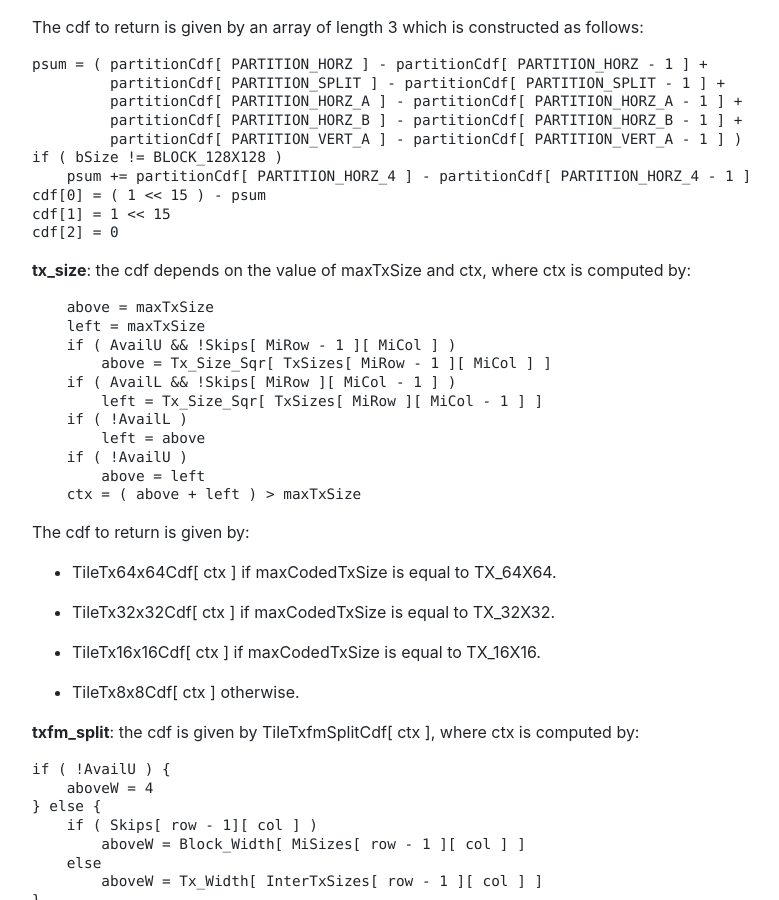
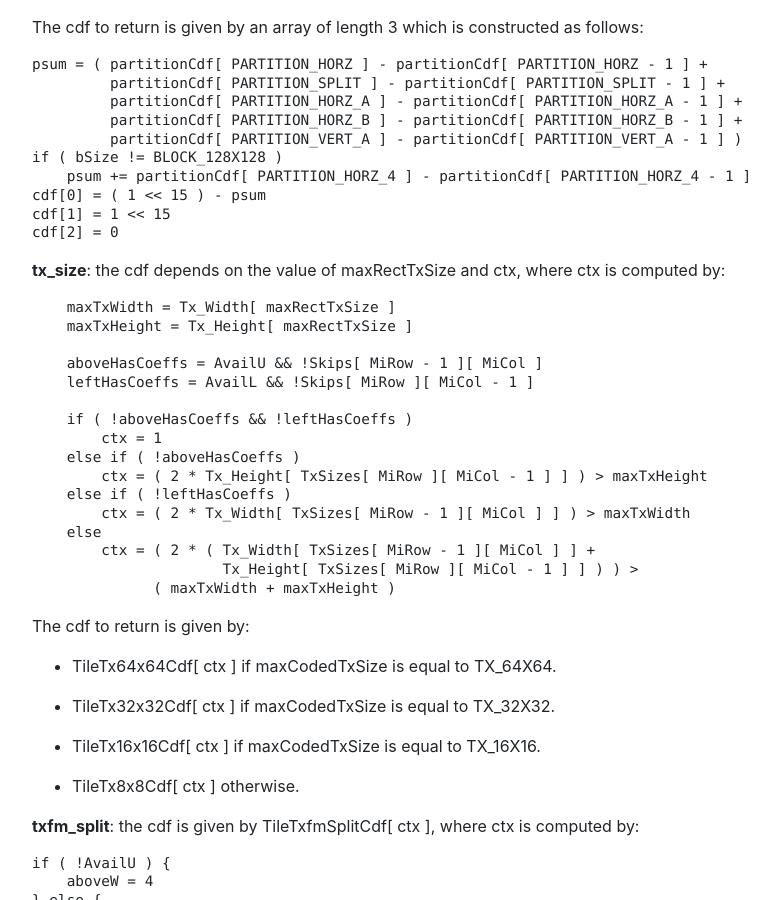
Before and after one commit to AOMediaCodec/av1-spec, a Jekyll site: the page built from 09.parsing.process.md, in a window 1280 px wide and 900 px high, scrolled down 8755 px. Shown: the whole window, without its empty margins (53-832 px from the left). Built offline with Jekyll 4.4.1, drawn with Linux system fonts in a browser that asks for light colours; nearby versions of some CDN libraries; our own code applies the rules of GitHub Pages for plain Markdown files.

Commit message:
Changes to intra tx size decoding

```diff
--- a/09.parsing.process.md
+++ b/09.parsing.process.md
@@ -506,21 +506,26 @@ cdf[1] = 1 << 15
 cdf[2] = 0
 ~~~~~
 
-**tx_size**: the cdf depends on the value of maxTxSize and ctx,
+**tx_size**: the cdf depends on the value of maxRectTxSize and ctx,
 where ctx is computed by:
 
 ~~~~~ c
-    above = maxTxSize
-    left = maxTxSize
-    if ( AvailU && !Skips[ MiRow - 1 ][ MiCol ] )
-        above = Tx_Size_Sqr[ TxSizes[ MiRow - 1 ][ MiCol ] ]
-    if ( AvailL && !Skips[ MiRow ][ MiCol - 1 ] )
-        left = Tx_Size_Sqr[ TxSizes[ MiRow ][ MiCol - 1 ] ]
-    if ( !AvailL )
-        left = above
-    if ( !AvailU )
-        above = left
-    ctx = ( above + left ) > maxTxSize
+    maxTxWidth = Tx_Width[ maxRectTxSize ]
+    maxTxHeight = Tx_Height[ maxRectTxSize ]
+
+    aboveHasCoeffs = AvailU && !Skips[ MiRow - 1 ][ MiCol ]
+    leftHasCoeffs = AvailL && !Skips[ MiRow ][ MiCol - 1 ]
+
+    if ( !aboveHasCoeffs && !leftHasCoeffs )
+        ctx = 1
+    else if ( !aboveHasCoeffs )
+        ctx = ( 2 * Tx_Height[ TxSizes[ MiRow ][ MiCol - 1 ] ] ) > maxTxHeight
+    else if ( !leftHasCoeffs )
+        ctx = ( 2 * Tx_Width[ TxSizes[ MiRow - 1 ][ MiCol ] ] ) > maxTxWidth
+    else
+        ctx = ( 2 * ( Tx_Width[ TxSizes[ MiRow - 1 ][ MiCol ] ] +
+                      Tx_Height[ TxSizes[ MiRow ][ MiCol - 1 ] ] ) ) >
+              ( maxTxWidth + maxTxHeight )
 ~~~~~
 
 The cdf to return is given by:
```
Also changed, not shown: 06.bitstream.syntax.md (+3 -1 lines).
